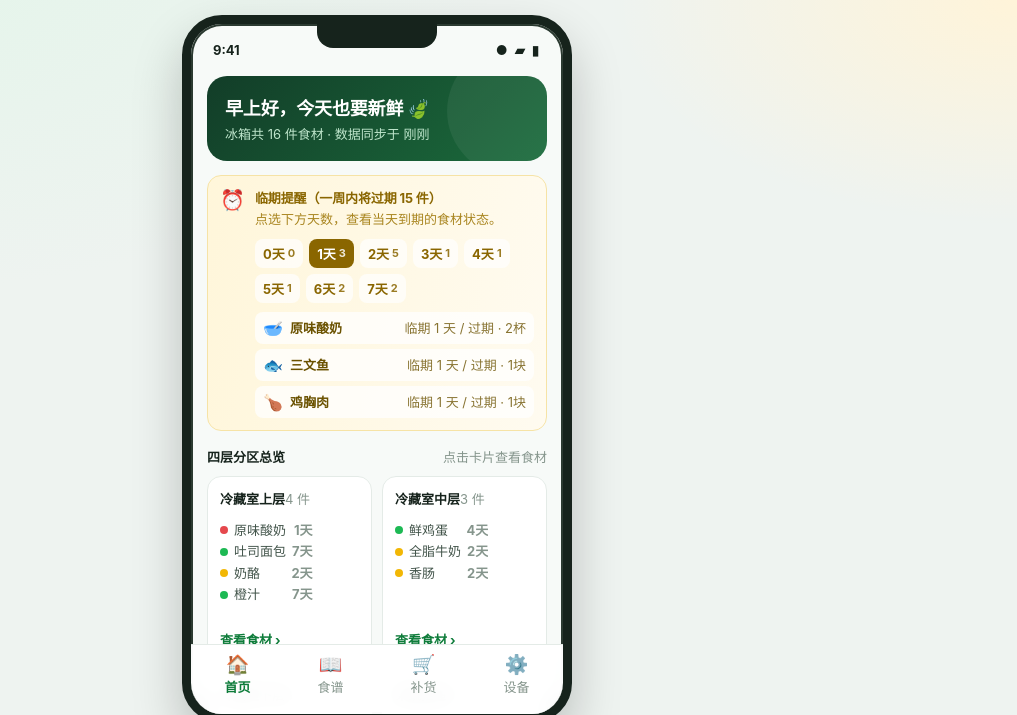
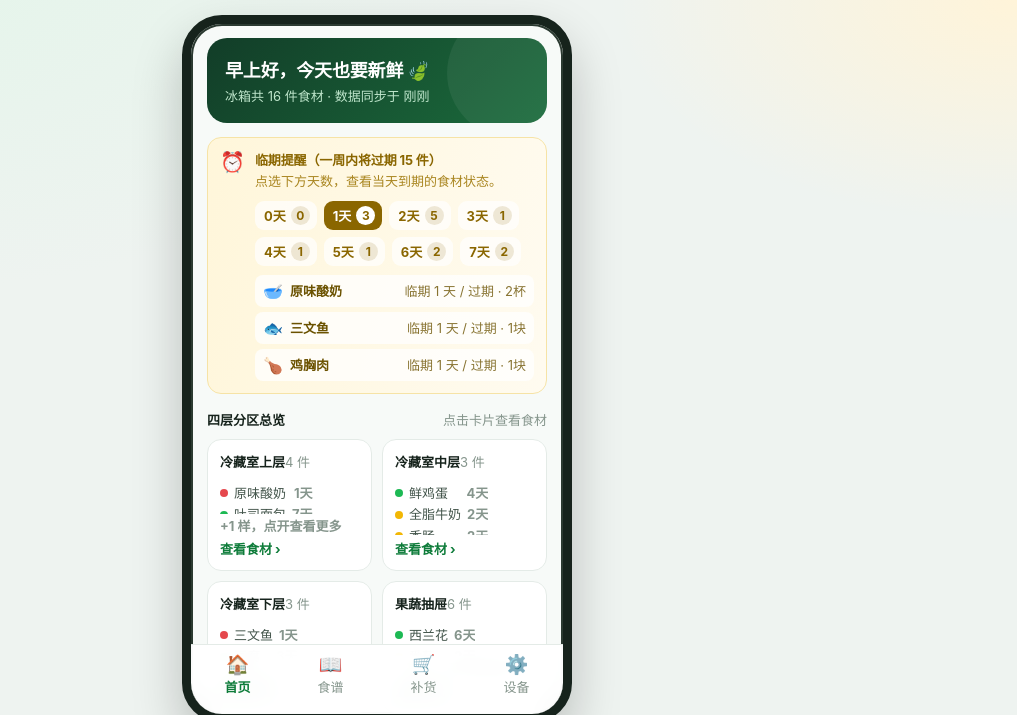
Before and after one commit to Tartalr818339/fridge, a plain HTML site: page index.html in a window 1280 px wide. Shown: the top 715 px of the page, without its empty margins (263-1280 px from the left). Drawn offline with Linux system fonts and the light colour scheme.

Commit message:
Compact layer cards, remove fake status bar, round day-count badges

```diff
--- a/app.js
+++ b/app.js
@@ -74,9 +74,12 @@
     const dayItems = byDay(sel);
     const layerCards = LAYERS.map((layer) => {
       const its = ITEMS.filter(i => i.layer === layer);
+      const shown = its.slice(0, 3);
+      const more = its.length - shown.length;
       return `<button class="layer-mini" data-action="app-open-layer" data-layer="${esc(layer)}">
         <div class="lm-top"><span class="lm-name">${esc(layer)}</span><span class="lm-count">${its.length} 件</span></div>
-        <div class="lm-tags">${its.map(i => `<span class="lm-tag ${i.freshness}"><i></i><span>${esc(i.name)}</span><b>${i.remainingDays}天</b></span>`).join('') || '<span class="lm-tag none">暂无食材</span>'}</div>
+        <div class="lm-tags">${shown.map(i => `<span class="lm-tag ${i.freshness}"><i></i><span>${esc(i.name)}</span><b>${i.remainingDays}天</b></span>`).join('') || '<span class="lm-tag none">暂无食材</span>'}</div>
+        ${more > 0 ? `<span class="lm-more">+${more} 样，点开查看更多</span>` : ''}
         <span class="lm-open">查看食材 ›</span>
       </button>`;
     }).join('');
--- a/index.html
+++ b/index.html
@@ -5,15 +5,11 @@
   <meta name="viewport" content="width=device-width, initial-scale=1.0, viewport-fit=cover" />
   <meta name="theme-color" content="#123D28" />
   <title>鲜知 FreshSense · 手机 App</title>
-  <link rel="stylesheet" href="./styles.css?v=19" />
+  <link rel="stylesheet" href="./styles.css?v=20" />
 </head>
 <body>
   <div class="app-stage">
     <div class="phone-frame">
-      <div class="phone-notch"></div>
-      <div class="phone-statusbar">
-        <span>9:41</span><span class="status-icons">● ▰ ▮</span>
-      </div>
       <div id="app-content" class="app-content"><!-- JS renders --></div>
       <div id="app-tabbar" class="app-tabbar"><!-- JS renders --></div>
     </div>
@@ -34,7 +30,7 @@
   <div id="modal-root"></div>
   <div id="toast-root" class="toast-root"></div>
 
-  <script src="./data.js?v=19"></script>
-  <script src="./app.js?v=19"></script>
+  <script src="./data.js?v=20"></script>
+  <script src="./app.js?v=20"></script>
 </body>
 </html>
--- a/styles.css
+++ b/styles.css
@@ -50,9 +50,6 @@ h1,h2,h3,h4,h5{font-weight:700;letter-spacing:-.01em}
   box-shadow:0 24px 50px rgba(0,0,0,.22),inset 0 0 0 2px #2B3A31;
   overflow:hidden;display:flex;flex-direction:column;
 }
-.phone-notch{position:absolute;top:0;left:50%;transform:translateX(-50%);width:120px;height:24px;background:#16231C;border-radius:0 0 16px 16px;z-index:10}
-.phone-statusbar{height:38px;flex:none;display:flex;justify-content:space-between;align-items:flex-end;padding:0 22px 4px;font-size:13px;font-weight:700;color:var(--ink)}
-.status-icons{letter-spacing:2px;font-size:13px}
 .app-content{flex:1;overflow-y:auto;scrollbar-width:none;padding:14px 16px 90px;-webkit-overflow-scrolling:touch}
 .app-content::-webkit-scrollbar{display:none}
 .app-tabbar{position:absolute;bottom:0;left:0;right:0;height:70px;background:rgba(255,255,255,.96);backdrop-filter:blur(10px);border-top:1px solid var(--line);display:flex;justify-content:space-around;align-items:center;padding-bottom:8px;z-index:8}
@@ -315,19 +312,19 @@ h1,h2,h3,h4,h5{font-weight:700;letter-spacing:-.01em}
 [data-go].muted,[data-go].mini-btn,.ai-chip,.chip,.expire-chip{min-height:34px;display:inline-flex;align-items:center}
 .tab{min-height:44px;justify-content:center}
 
-/* ============ 卡片统一高度 ============ */
+/* ============ 卡片统一高度（紧凑）＝========== */
 .layer-summary{align-items:stretch}
-.layer-mini{height:186px;display:flex;flex-direction:column}
-.layer-mini .lm-tags{flex:1;min-height:0;overflow-y:auto;scrollbar-width:thin}
-.layer-mini .lm-tags::-webkit-scrollbar{width:4px}
-.layer-mini .lm-tags::-webkit-scrollbar-thumb{background:#D5E3DA;border-radius:99px}
-.layer-mini .lm-open{flex:none;margin-top:auto;padding-top:6px}
+.layer-mini{height:132px;display:flex;flex-direction:column}
+.layer-mini .lm-tags{flex:1;min-height:0;overflow:hidden}
+.lm-more{font-size:13px;color:var(--muted);font-weight:700;padding-top:2px}
+.layer-mini .lm-open{flex:none;margin-top:auto;padding-top:4px}
 
 /* ============ 临期天数筛选条 ============ */
-.expiry-tabs{display:flex;gap:6px;flex-wrap:wrap;margin-top:9px}
-.expiry-tab{min-width:38px;padding:5px 8px;border-radius:8px;background:rgba(255,255,255,.7);color:#8A6600;font-size:13px;font-weight:700;display:flex;align-items:center;gap:3px}
+.expiry-tabs{display:flex;gap:7px;flex-wrap:wrap;margin-top:9px}
+.expiry-tab{min-width:44px;padding:5px 7px 5px 9px;border-radius:9px;background:rgba(255,255,255,.7);color:#8A6600;font-size:13px;font-weight:700;display:flex;align-items:center;gap:5px}
 .expiry-tab.active{background:#8A6600;color:#fff}
-.expiry-tab i{font-style:normal;font-size:11px;opacity:.85}
+.expiry-tab i{font-style:normal;min-width:19px;height:19px;line-height:19px;text-align:center;font-size:12px;border-radius:50%;background:rgba(138,102,0,.14);color:#8A6600}
+.expiry-tab.active i{background:#fff;color:#8A6600}
 .expiry-list-mini{margin-top:9px;display:flex;flex-direction:column;gap:5px}
 .expiry-mini-row{display:flex;align-items:center;gap:7px;background:rgba(255,255,255,.75);border-radius:8px;padding:6px 8px;font-size:13px;color:#6B5200}
 .expiry-mini-row .em-ico{font-size:16px}
@@ -376,9 +373,8 @@ h1,h2,h3,h4,h5{font-weight:700;letter-spacing:-.01em}
   body{padding:0;gap:0;background:#F7FAF8;justify-content:flex-start}
   .app-stage{width:100%}
   .phone-frame{width:100vw;height:100dvh;border:none;border-radius:0;box-shadow:none}
-  .phone-notch{display:none}
-  .phone-statusbar{height:28px;padding:0 20px 2px}
-  .app-content{padding-top:8px}
+  .app-content{padding:calc(env(safe-area-inset-top, 0px) + 14px) 16px calc(env(safe-area-inset-bottom, 0px) + 90px)}
+  .app-tabbar{padding-bottom:calc(env(safe-area-inset-bottom, 0px) + 8px);height:calc(70px + env(safe-area-inset-bottom, 0px))}
   .app-outer-bar{display:none}
   .modal-overlay{padding:12px}
   .modal-card{max-width:100%;border-radius:18px;padding:18px}
```
